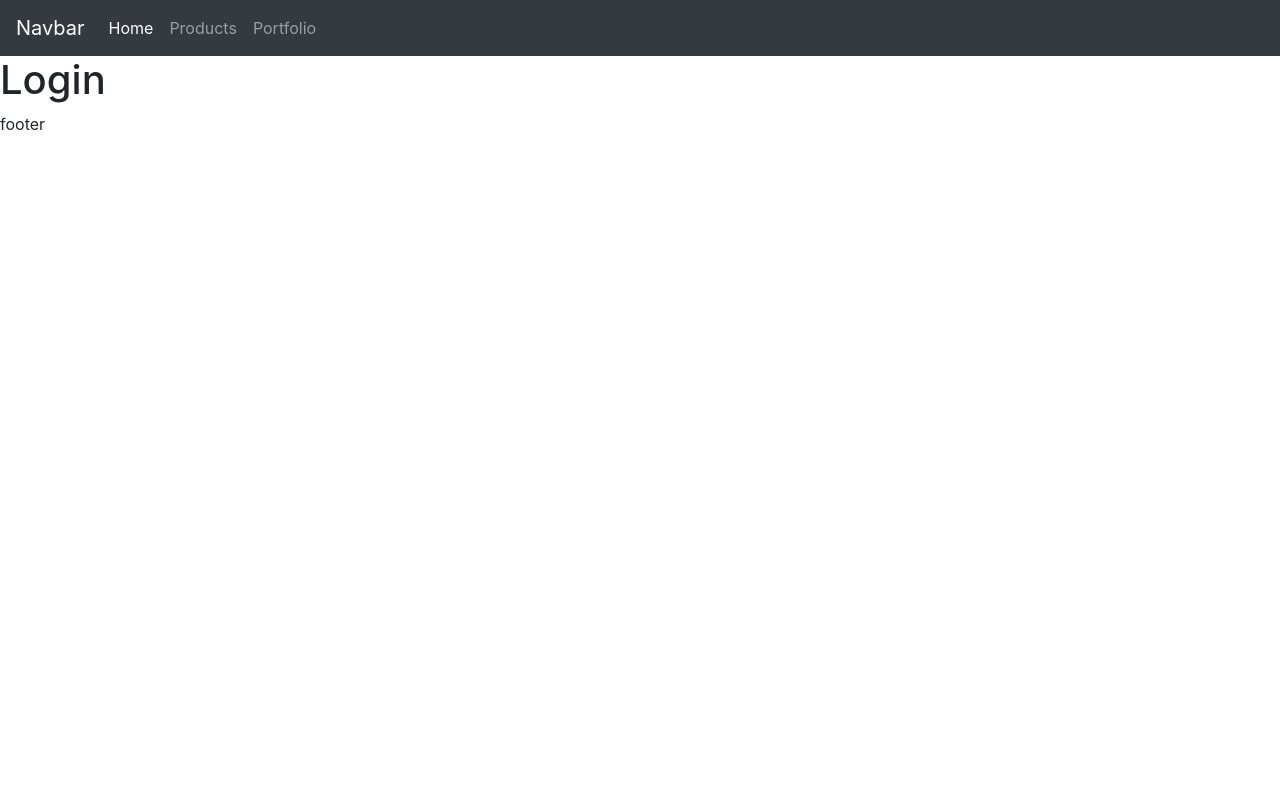
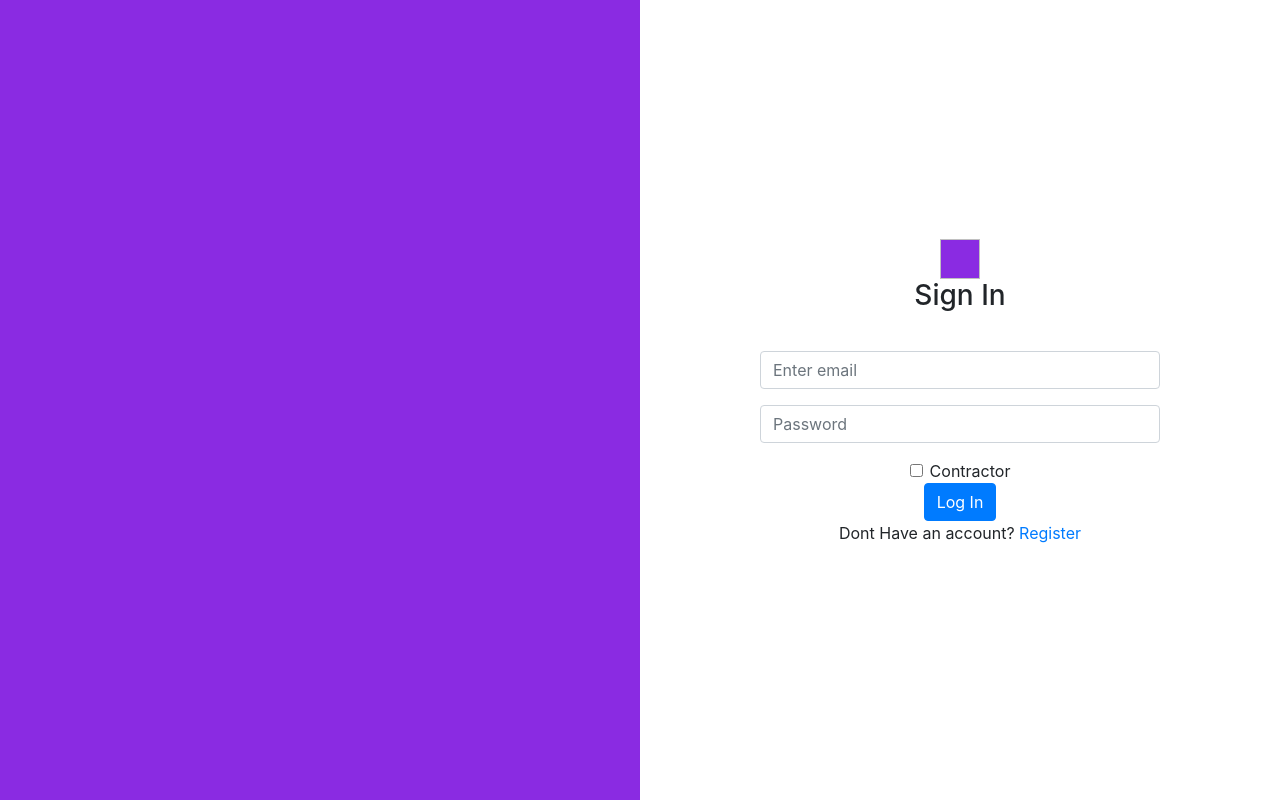
Before and after one commit to tanchohang/SmartHomeTech, a Django app: page /login/ in a window 1280 px wide. Run offline with Django 3.2, Linux system fonts and the light colour scheme; parts of the project's set-up code (start-up, migrations or seed data) failed here and were passed over; some libraries are stand-ins or nearby versions.

Commit message:
login.html completed:working on models

```diff
--- a/src/accounts/templates/accounts/login.html
+++ b/src/accounts/templates/accounts/login.html
@@ -1,5 +1,45 @@
 {% extends 'accounts/main.html' %}
+
+{% block title %}Login{% endblock %}
+
 {%block content%}
-<h1>Login</h1>
+<section class="login_page container-fluid">
+    <div class="row">
+        <aside class="login_img col-sm">
+
+        </aside>
+        <aside class="form col-sm">
+            <div class="heading">
+                <img class="logo">
+                <h3>Sign In</h3>
+            </div>
+            <form>
+                <div class="form-group ">
+                  <input type="email" class="form-control" name="email" id="email" aria-describedby="emailHelp" placeholder="Enter email">
+
+                </div>
+                <div class="form-group ">
+                  <input type="password" class="form-control" name="password" id="password" placeholder="Password">
+                </div>
+                <div class="form-check">
+                  <input type="checkbox" class="form-check-input " id="contractor" name="contractor">
+                  <label class="form-check-label" for="contractor">Contractor</label>
+                </div>
+                <button type="submit" class="btn btn-primary submit">Log In</button>
+                <div>
+                    <p>
+                        <span>
+                            Dont Have an account?
+                            <a href="#">Register</a>
+                        </span>
+                    </p>
+                </div>
+              </form>
+        </aside>
+
+    </div>
+
+</section>
+
 
 {%endblock%}
--- a/src/accounts/templates/accounts/main.html
+++ b/src/accounts/templates/accounts/main.html
@@ -1,26 +1,36 @@
+{%load static%}
+
 <!DOCTYPE html>
 <html lang="en">
 <head>
     <meta charset="UTF-8">
     <meta http-equiv="X-UA-Compatible" content="IE=edge">
     <meta name="viewport" content="width=device-width, initial-scale=1.0">
-    <title>Accounts</title>
+    <title>{%block title%}{%endblock%}</title>
 
     <link rel="stylesheet" href="https://maxcdn.bootstrapcdn.com/bootstrap/4.0.0/css/bootstrap.min.css" integrity="sha384-Gn5384xqQ1aoWXA+058RXPxPg6fy4IWvTNh0E263XmFcJlSAwiGgFAW/dAiS6JXm" crossorigin="anonymous">
 
+    <link rel="stylesheet" type="text/css" href="{%static 'css/accounts/login.css'%}">
+
 </head>
 <body>
-    <header>
-        {%include 'accounts/navbar.html'%}
+    <header class="test">
+        {% if include%}
+            {%include 'accounts/navbar.html'%}
+        {% endif %}
+
     </header>
 
     {% block content %}
 
     {% endblock %}
 
+    {% if include%}
     <footer>
         {%include 'accounts/footer.html'%}
     </footer>
+    {% endif %}
+
 
 </body>
 <script src="https://code.jquery.com/jquery-3.2.1.slim.min.js" integrity="sha384-KJ3o2DKtIkvYIK3UENzmM7KCkRr/rE9/Qpg6aAZGJwFDMVNA/GpGFF93hXpG5KkN" crossorigin="anonymous"></script>
--- a/src/accounts/views.py
+++ b/src/accounts/views.py
@@ -8,7 +8,7 @@ def home(request):
 
 
 def login(request):
-    return render(request, 'accounts/login.html')
+    return render(request, 'accounts/login.html', {'include': False})
 
 
 def products(request):
--- /dev/null
+++ b/src/static/css/accounts/login.css
@@ -0,0 +1,34 @@
+section.login_page{
+}
+aside{
+
+}
+aside.login_img{
+    height: 100vh;
+    width: 50vw;
+    background-color: blueviolet;
+
+}
+.form .heading{
+    text-align: center;
+
+}
+.form .logo{
+    width: 40px;
+    height: 40px;
+    background-color: blueviolet;
+}
+.login_page aside.form{
+    display: flex;
+    flex-direction: column;
+    justify-content: center;
+    align-items: center;
+}
+aside form {
+    margin-top: 30px;
+    text-align: center;
+
+}
+aside form .form-control{
+    width: 400px;
+}
```
Also changed, not shown: src/accounts/models.py (+32 -0 lines), src/db.sqlite3.
